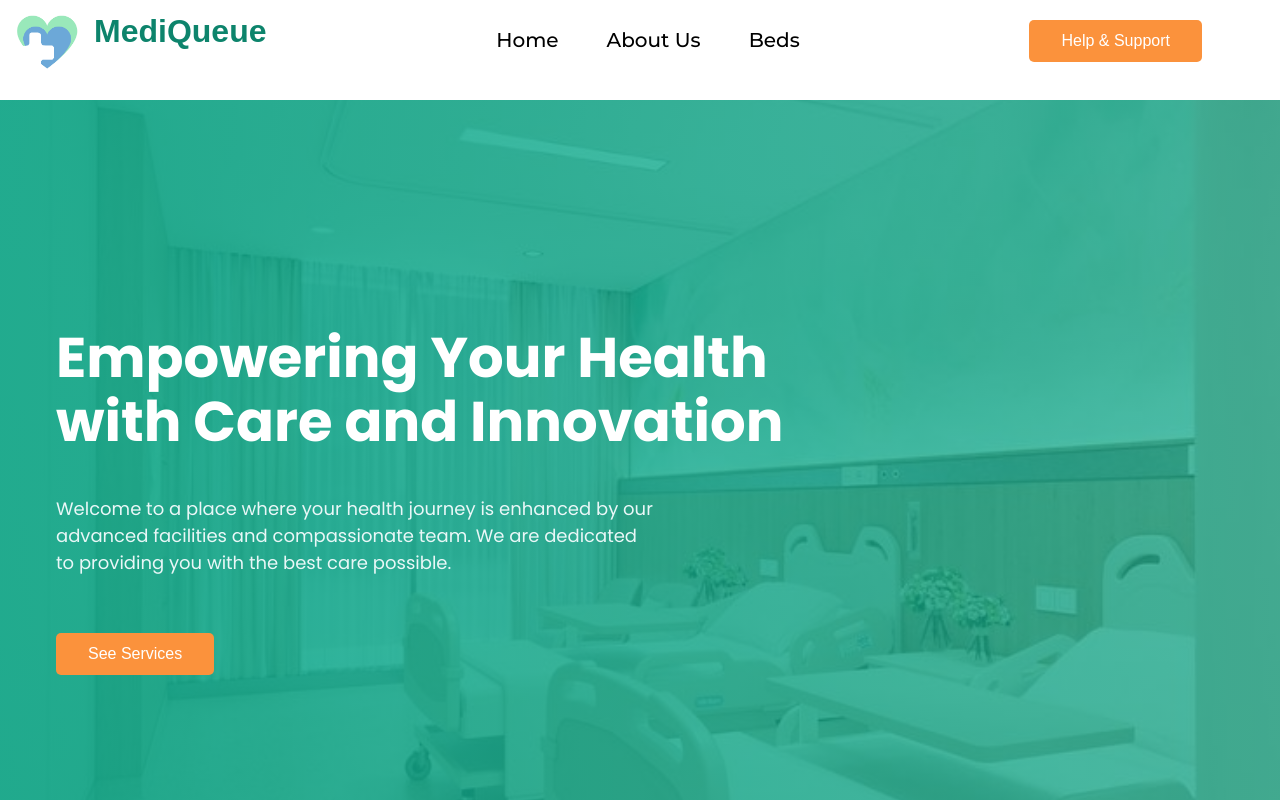
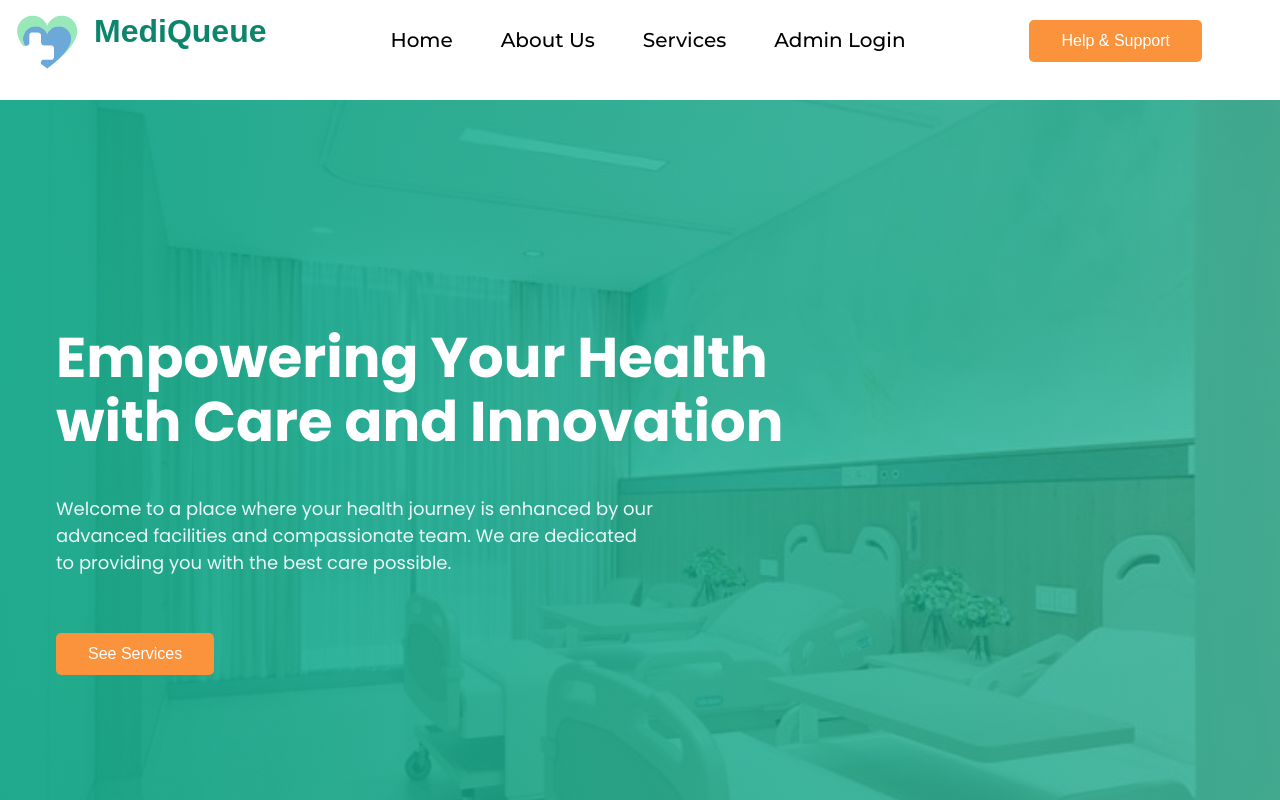
Before and after one commit to TEAM-SIT-SIH-2024/Code, a React (Vite) app in the folder frontend/: page / in a window 1280 px wide. Shown: the top 800 px of the page. Built offline with nearby package versions, Linux system fonts and the light colour scheme; a web font is replaced by a local one.

Commit message:
Modified Landing page

```diff
--- a/frontend/src/components/Landing.jsx
+++ b/frontend/src/components/Landing.jsx
@@ -15,7 +15,8 @@ export function Landing() {
           <ul className="nav__links">
             <li className="link"><a href="#home">Home</a></li>
             <li className="link"><a href="#about">About Us</a></li>
-            <li className="link"><a href="#beds">Beds</a></li>
+            <li className="link"><a href="#beds">Services</a></li>
+            <li className="link"><a href="#">Admin Login</a></li>
           </ul>
           <button className="btn">Help & Support</button>
         </nav>
```
